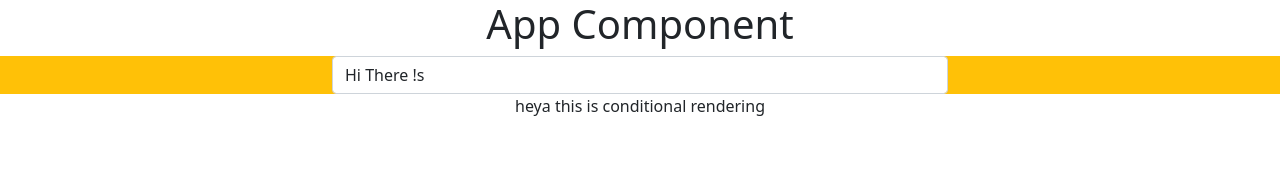
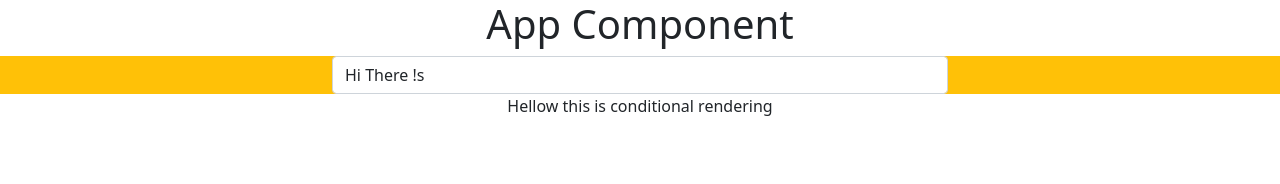
Before and after one commit to rohitverma1989/pics, a React (Create React App) app: page / in a window 1280 px wide. Shown: the top 184 px of the page. Built offline with nearby package versions, Linux system fonts and the light colour scheme.

Commit message:
ui change
ui change

```diff
--- a/src/components/SearchBar.js
+++ b/src/components/SearchBar.js
@@ -17,7 +17,7 @@ class SearchBarComponent extends React.Component {
                     </div>
                 </form>
                 {this.state.isLogin === 1 ? (
-                    <div>heya this is conditional rendering</div>
+                    <div>Hellow this is conditional rendering</div>
                 ) : (
                     <div className='btn btn-primary'>world</div>
                 )}
```
